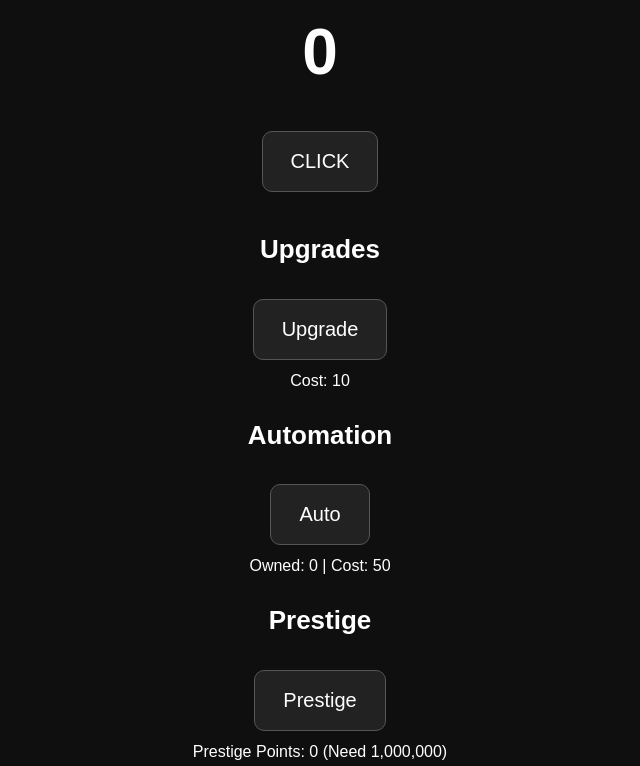
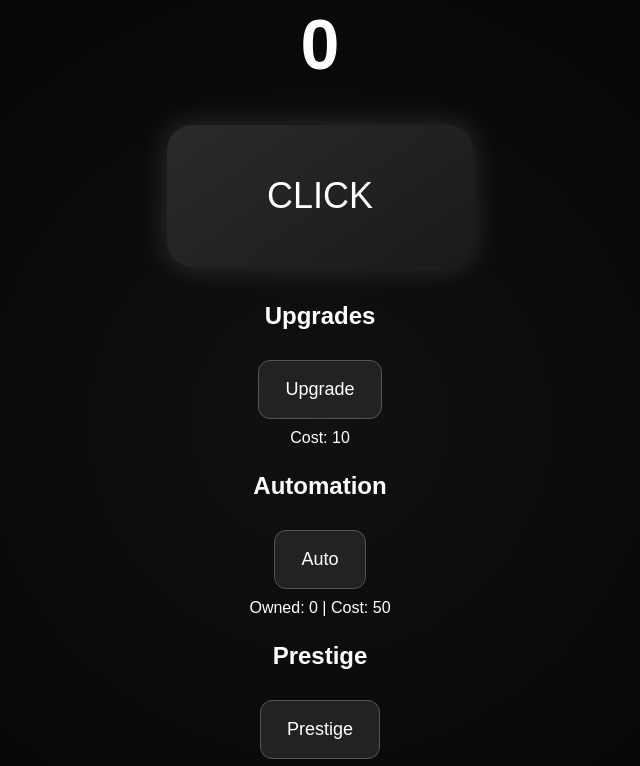
Before and after one commit to RobuxgamingGamer/infinity-clicker, a plain HTML site: page index.html in a window 1280 px wide. Shown: the part 94-860 px from the top of the page, without its empty margins (320-960 px from the left). Drawn offline with Linux system fonts and the light colour scheme.

Commit message:
Update style.css

```diff
--- a/style.css
+++ b/style.css
@@ -1,43 +1,65 @@
 body {
+  margin: 0;
   font-family: Arial;
   text-align: center;
-  background: #0f0f0f;
+  background: radial-gradient(circle, #111, #000);
   color: white;
-  margin: 0;
+  touch-action: manipulation;
 }
 
 h1 {
+  margin-top: 20px;
   font-size: 42px;
-  margin-top: 30px;
 }
 
 #points {
-  font-size: 64px;
+  font-size: 70px;
   margin: 30px;
   font-weight: bold;
 }
 
+#clickBtn {
+  font-size: 36px;
+  padding: 50px 100px;
+  border-radius: 25px;
+  background: linear-gradient(145deg, #2a2a2a, #1a1a1a);
+  border: none;
+  color: white;
+  box-shadow: 0 0 30px rgba(255,255,255,0.15);
+  transition: 0.1s;
+}
+
+#clickBtn:active {
+  transform: scale(0.9);
+}
+
+.panel {
+  margin-top: 25px;
+}
+
 button {
-  padding: 18px 28px;
-  margin: 12px;
-  font-size: 20px;
-  cursor: pointer;
+  padding: 18px 26px;
+  margin: 10px;
+  font-size: 18px;
+  border-radius: 12px;
   background: #222;
   color: white;
   border: 1px solid #555;
-  border-radius: 10px;
-  transition: 0.15s;
 }
 
-button:active {
-  transform: scale(0.95);
+#particles {
+  position: fixed;
+  top: 0;
+  left: 0;
+  pointer-events: none;
 }
 
-button:hover {
-  background: #333;
+.particle {
+  position: absolute;
+  width: 6px;
+  height: 6px;
+  background: white;
+  border-radius: 50%;
+  opacity: 1;
+  transition: 0.6s;
 }
-
-h2 {
-  margin-top: 30px;
-  font-size: 26px;
-}
```
